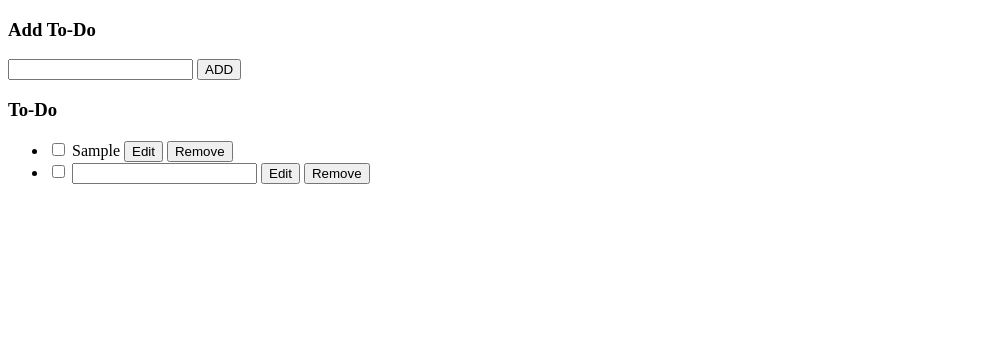
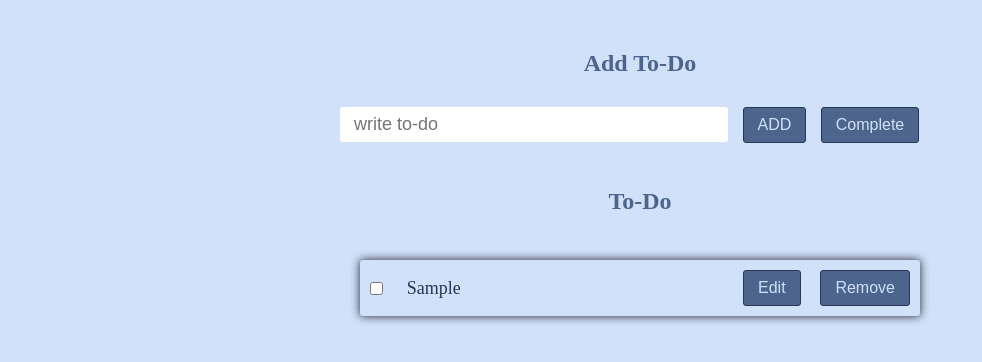
Before and after one commit to KochanovNikita/To-Do-App, a website: page index.html in a window 1280 px wide. Both pictures are taken after typing "Sample" into the empty fields and a click on the button "ADD". Shown: the whole page, without its empty margins (0-982 px from the left). Drawn offline with Linux system fonts and the light colour scheme.

Commit message:
feat: add design and complete tasks list

```diff
--- a/index.html
+++ b/index.html
@@ -9,23 +9,23 @@
 </head>
 <body>
     <div class="wrapper">
+        <div class="wrapper__content">
             <header class="header">
                 <h3 class="title">Add To-Do</h3>
-            <input type="text" class="header__task">
+                <input type="text" placeholder="write to-do" class="header__task">
                 <button class="btn btn__add">ADD</button>
+                <button class="btn btn__swap">Complete</button>
             </header>
             <main class="main">
                 <h3 class="title">To-Do </h3>
-            <ul class="list">
-                <li class="task">
-                    <input type="checkbox" class="task__complete">
-                    <label class="task__name"></label>
-                    <input type="text"  name="task" class="task__name task__name_edit">
-                    <button class="btn btn__edit">Edit</button>
-                    <button class="btn btn__remove">Remove</button>
-                </li>
+                <ul class="list" id="tasks">
+
+                </ul>
+                <ul class="list list__complete list__disable" id="completeTasks">
+
                 </ul>
             </main>
+        </div>
     </div>
     <script src="index.js"></script>
 </body>
--- a/index.js
+++ b/index.js
@@ -1,13 +1,16 @@
 document.addEventListener('DOMContentLoaded', () => {
   const BTN_ADD = document.querySelector('.btn__add')
   const ADD_INPUT = document.querySelector('.header__task')
-  const TASKS_LIST = document.querySelector('.list')
+  const TASKS_LIST = document.querySelector('#tasks')
+  const TASKS_COMPLETE_LIST = document.querySelector('#completeTasks')
+  const BTN_SWAP = document.querySelector('.btn__swap')
 
   let tasks = []
+  let isActiveTasks = true
 
   const createTaskTemolate = ({id, name, flag}) => {
     const TASK = `
-    <li class="task" id="${id}">
+    <li class="task task__animation_add" id="${id}">
           <input type="checkbox" class="task__flag" ${ flag ? 'checked' : '' }>
           <label class="task__name ${flag ? 'task__name_checked' : ''}">${name}</label>
           <input type="text" name="task" class="task__name task__name_visible" value="${name}">
@@ -15,20 +18,32 @@ document.addEventListener('DOMContentLoaded', () => {
           <button class="btn btn__remove">Remove</button>
       </li>
     `
+//TODO: add complete-tasks-list
+    if(!flag){
       TASKS_LIST.innerHTML = TASK + TASKS_LIST.innerHTML
+    }else{
+      TASKS_COMPLETE_LIST.innerHTML = TASK + TASKS_COMPLETE_LIST.innerHTML
+    }
+
   }
 
   const addTask = () => {
+    let value = ADD_INPUT.value.trim()
+    if(value.length > 0 ){
       const task = {
         id: Date.now(),
-      name: ADD_INPUT.value,
+        name: value,
         flag: false
       }
 
-    ADD_INPUT.value = ''
       createTaskTemolate(task)
+      ADD_INPUT.setAttribute('placeholder', 'write to-do');
       tasks.push(task)
       updateTasksToLocalStorage()
+    }else{
+      ADD_INPUT.setAttribute('placeholder', 'task dont be empty');
+    }
+    ADD_INPUT.value = ''
   }
 
   const removeTask = (e) => {
@@ -46,9 +61,6 @@ document.addEventListener('DOMContentLoaded', () => {
       const TASK = e.target.parentNode
       const INPUT = nodeSearch(TASK.childNodes, 'INPUT', 'task__name')
       const LABEL= nodeSearch(TASK.childNodes, 'LABEL', 'task__name')
-      console.log(TASK.childNodes);
-      console.log(INPUT);
-      console.log(LABEL);
 
       BTN.classList.toggle('btn__edit')
       BTN.classList.toggle('btn__save')
@@ -67,24 +79,31 @@ document.addEventListener('DOMContentLoaded', () => {
   const completeTask = (e) => {
     if(e.target.classList.contains('task__flag')){
       const TASK = e.target.parentNode
+
       const LABEL = nodeSearch(TASK.childNodes, 'LABEL', 'task__name')
       LABEL.classList.toggle('task__name_checked')
 
       tasks.map(task => task.id == TASK.id ? task.flag = !task.flag : task.flag = task.flag)
+
+      tasks.forEach(({id, name, flag}) => {
+        if (id == TASK.id) {
+          createTaskTemolate({id, name, flag})
+        }
+      })
+
       updateTasksToLocalStorage()
+
+      TASK.classList.add('task__animation_remove')
     }
   }
 
   const nodeSearch = (nodeList, tag, className) => {
     let node
-
     nodeList.forEach(currentNode => {
       if(currentNode.tagName == tag && currentNode.classList.contains(className)){
         node = currentNode
       }
-
     });
-
     return node
   }
 
@@ -101,8 +120,25 @@ document.addEventListener('DOMContentLoaded', () => {
     }
   }
 
+  const swapTasksList = () => {
+    const TITLE = document.querySelectorAll('.title')[1]
+    TASKS_LIST.classList.toggle('list__disable')
+    TASKS_COMPLETE_LIST.classList.toggle('list__disable')
+    if(isActiveTasks){
+      BTN_SWAP.innerText = 'Active'
+      TITLE.innerText = 'Completed Tasks'
+
+    }else{
+      BTN_SWAP.innerText = 'Complete'
+      TITLE.innerText = 'To-Do'
+    }
+
+    isActiveTasks = !isActiveTasks
+  }
+
   checkTasks()
   BTN_ADD.addEventListener('click', addTask)
+  BTN_SWAP.addEventListener('click', swapTasksList)
   const EVENTS = [removeTask, editAndSaveTask, completeTask]
   EVENTS.forEach(event => {
     document.addEventListener('click', event)
--- a/style.css
+++ b/style.css
@@ -1,3 +1,143 @@
+*{
+  top: 0;
+  left: 0;
+  margin: 0;
+  padding: 0;
+  font-size: 18px;
+}
+
+ul{
+  list-style: none;
+}
+
+.title{
+  font-size: 24px;
+  text-align: center;
+  margin: 30px 0;
+  color: #4d648d;
+}
+
+.btn{
+  position: relative;
+  font-size: 16px;
+  margin-left: 10px;
+  padding:  8px 14px;
+  border: 1px solid #283655;
+  border-radius: 3px;
+  background-color: #4d648d;
+  color: #d0e1f9;
+  /*background-color: rgba(240, 248, 255, 0.748); */
+}
+
+.btn:hover{
+  background-color: #283655;
+}
+
+.btn:active{
+  top: 2px;
+  left: 2px;
+}
+
+input[type="text"]{
+  padding: 7px 14px;
+  outline: none;
+  border-radius: 3px;
+  border: none;
+  color: #283655;
+  font-weight: 400;
+}
+
+.wrapper{
+  height: 100vh;
+  background: #d0e1f9;
+  /*background: rgb(212, 253, 255);
+  /*background: linear-gradient(60deg, rgb(150, 198, 239), rgba(70, 166, 166, .6));*/
+}
+
+.wrapper .wrapper__content{
+  max-height: 100vh;
+  max-width: 600px;
+  padding: 10px 60px;
+  margin: 0 auto;
+}
+
+.header{
+  padding: 10px 0 15px 0;
+}
+
+.header .header__task{
+  width: 60%;
+}
+
+.list{
+  height: 370px;
+  overflow-y: auto;
+  overflow-x: hidden;
+}
+
+.list::-webkit-scrollbar{
+  background-color: #4d648d;
+  border-radius: 8px;
+  width: 8px;
+  overflow: hidden;
+}
+
+.list::-webkit-scrollbar-thumb{
+  background-color: #283655;
+  border-radius: 8px;
+}
+
+.list.list__disable{
+  display: none;
+}
+
+.list .task{
+  padding: 10px;
+  display: flex;
+  justify-content: space-between;
+  align-items: center;
+  box-shadow: 0px 0px 10px #1e1f26;
+  width: 90%;
+  margin: 15px auto;
+  border-radius: 3px;
+  transform: translateX(0px);
+}
+
+.list .task .task__name{
+  padding: 5px 14px;
+  color: #283655;
+  font-weight: 400;
+  width: 56%;
+  word-wrap: break-word;
+  border: none;
+}
+
+@keyframes move-right {
+  0%{
+    transform: translateX(0px);
+  }
+  100%{
+    transform: translateX(110%);
+  }
+}
+
+@keyframes move-left {
+  0%{
+    transform: translateX(110%);
+  }
+  100%{
+    transform: translateX(0);
+  }
+}
+
+.task__animation_remove{
+  animation: move-right 1.7s;
+}
+
+.task__animation_add{
+  animation: move-left 1.7s;
+}
+
 .task__name_visible{
   display: none;
 }
```
Lines whose indentation alone changed are shown as unchanged.
